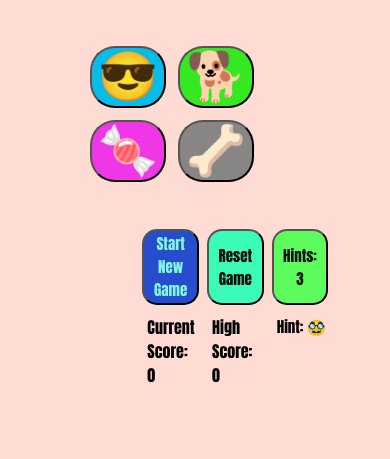
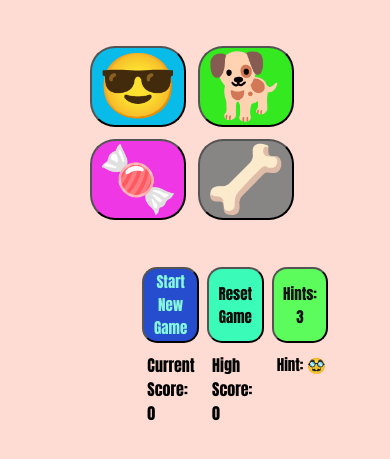
Before and after one commit to wickhill/CoolDog, a plain HTML site: page index.html in a window 390 px wide. Shown: the part 75-534 px from the top of the page. Drawn offline with Linux system fonts and the light colour scheme; no server answers; a web font is replaced by a local one.

Commit message:
the mobile tweaks are ongoing pt 13

```diff
--- a/simon.css
+++ b/simon.css
@@ -248,7 +248,8 @@ body {
   /* Added 'touch-action: manipulation;' to disable the 'double-tap' zoom feature on mobile devices. */
 
   .gameBtn {
-    font-size: 3rem;
+    align-items: start;
+    font-size: 4rem;
     flex: 1;
     margin: 2px 2px;
     border-radius: 25px;
```
